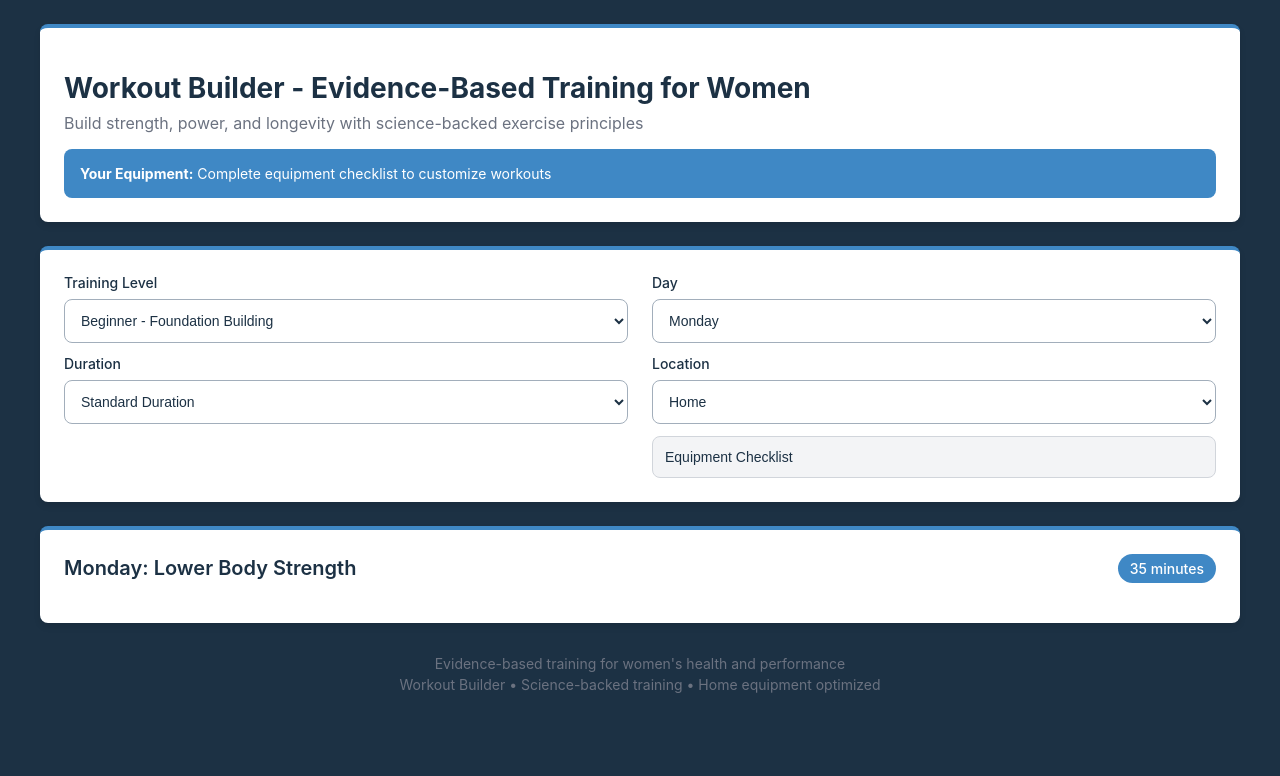
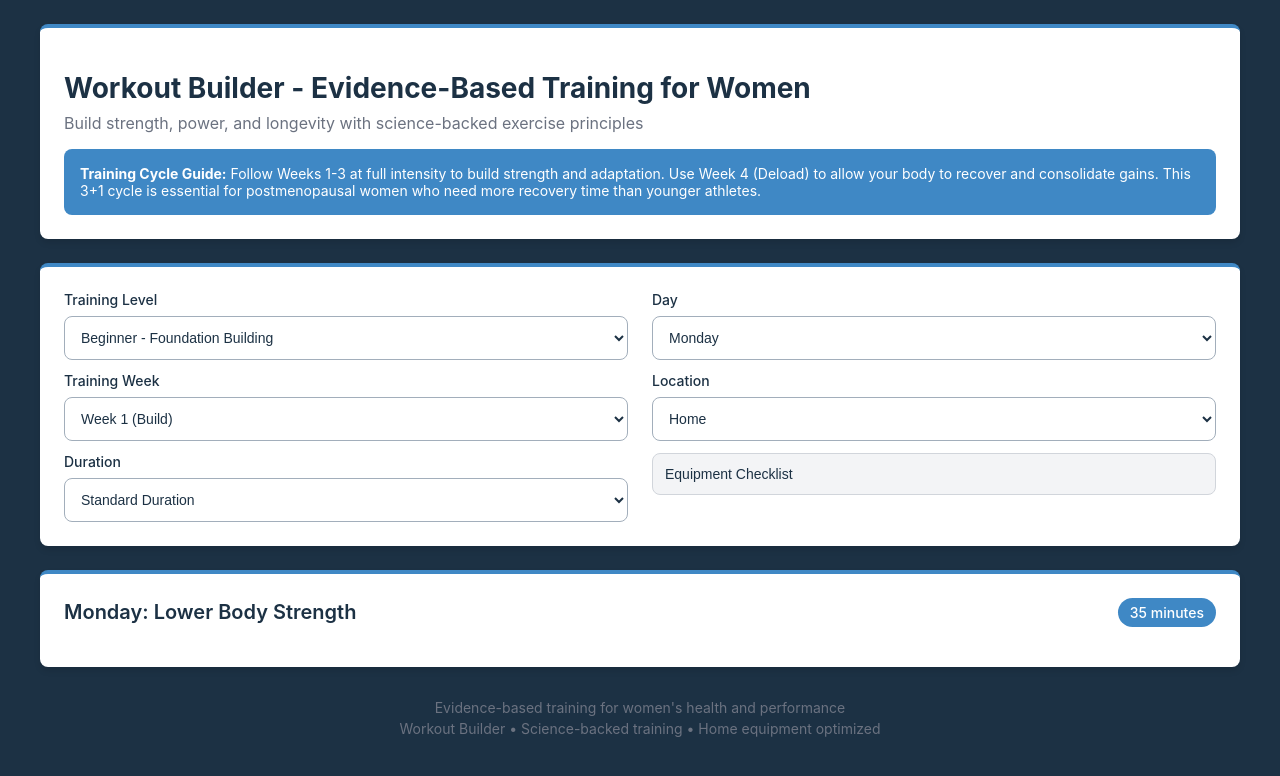
Before and after one commit to wackado/StrongWomenWorkout, a website: page index.html in a window 1280 px wide. Drawn offline with nearby package versions, Linux system fonts and the light colour scheme.

Commit message:
Update index.html

```diff
--- a/index.html
+++ b/index.html
@@ -15,9 +15,12 @@
           principles
         </p>
         <div class="info-box">
-          <p id="equipmentInfo">
-            <strong>Your Equipment:</strong> Complete equipment checklist to
-            customize workouts
+          <p>
+            <strong>Training Cycle Guide:</strong> Follow Weeks 1-3 at full
+            intensity to build strength and adaptation. Use Week 4 (Deload) to
+            allow your body to recover and consolidate gains. This 3+1 cycle is
+            essential for postmenopausal women who need more recovery time than
+            younger athletes.
           </p>
         </div>
       </div>
@@ -30,6 +33,14 @@
               <option value="1">Beginner - Foundation Building</option>
               <option value="2">Intermediate - Progressive Loading</option>
               <option value="3">Advanced - High Performance</option>
+            </select>
+
+            <label style="margin-top: 12px">Training Week</label>
+            <select id="trainingWeekSelect" class="select">
+              <option value="1">Week 1 (Build)</option>
+              <option value="2">Week 2 (Build)</option>
+              <option value="3">Week 3 (Build)</option>
+              <option value="4">Week 4 (Deload - Recovery)</option>
             </select>
 
             <label style="margin-top: 12px">Duration</label>
```
